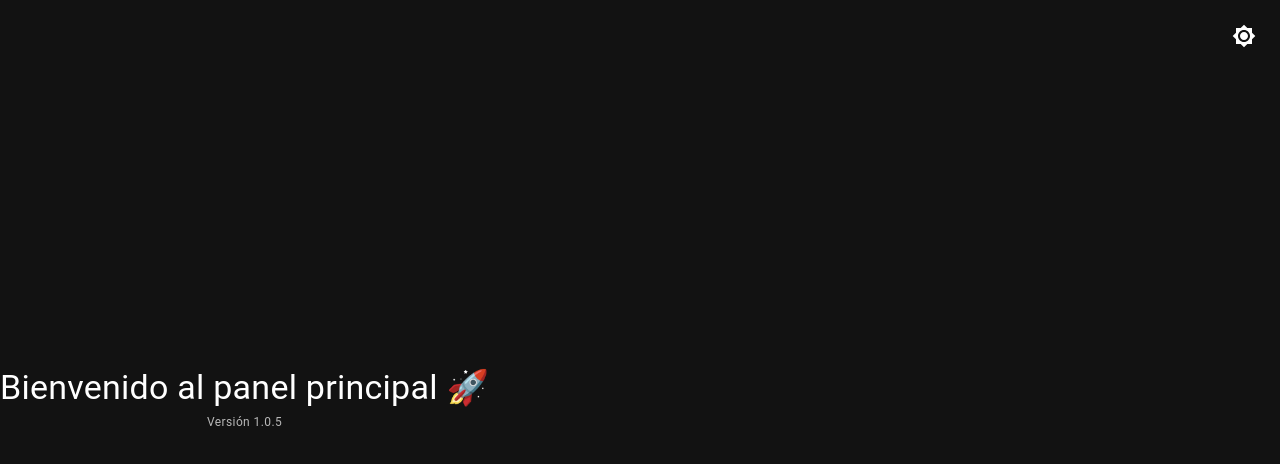
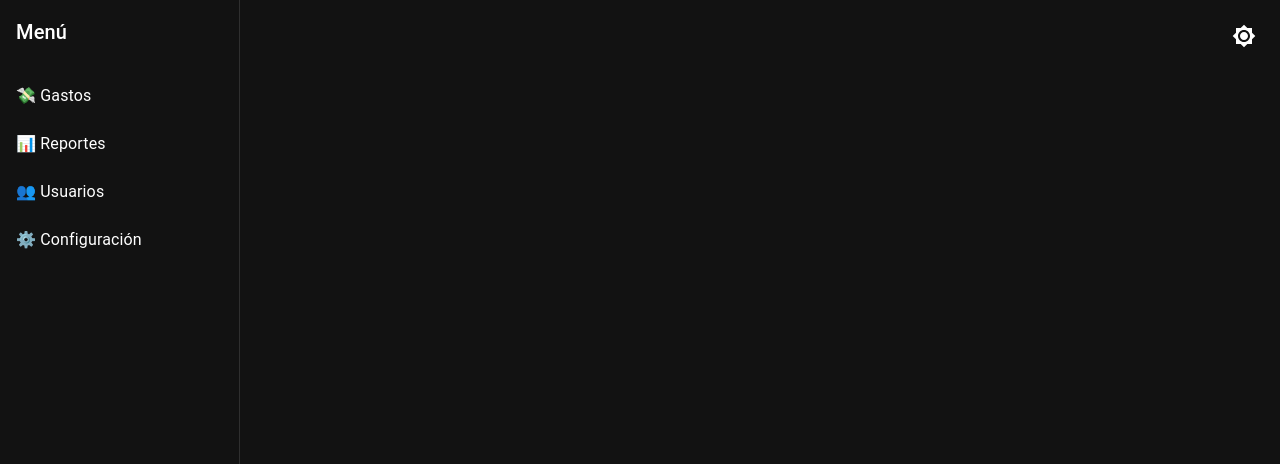
Before and after one commit to bit94/adminGastos, a React (Vite) app: page / in a window 1280 px wide. Shown: the top 464 px of the page. Built offline with nearby package versions, Linux system fonts and the light colour scheme; sample sign-in values are in the browser's storage.

Commit message:
[upd]  AppRouter

```diff
--- a/src/routes/AppRouter.tsx
+++ b/src/routes/AppRouter.tsx
@@ -20,7 +20,7 @@ export default function AppRouter() {
         path="/"
         element={isAuthenticated ? <DashboardLayout /> : <Navigate to="/login" />}
       />
-      <Route index element={<Dashboard />} />
+      <Route path="/dashboard" element={<Dashboard />} />
       <Route path="/gastos" element={<Gastos />} />
       <Route path="/reportes" element={<Reportes />} />
       <Route path="/usuarios" element={<Usuarios />} />
```
